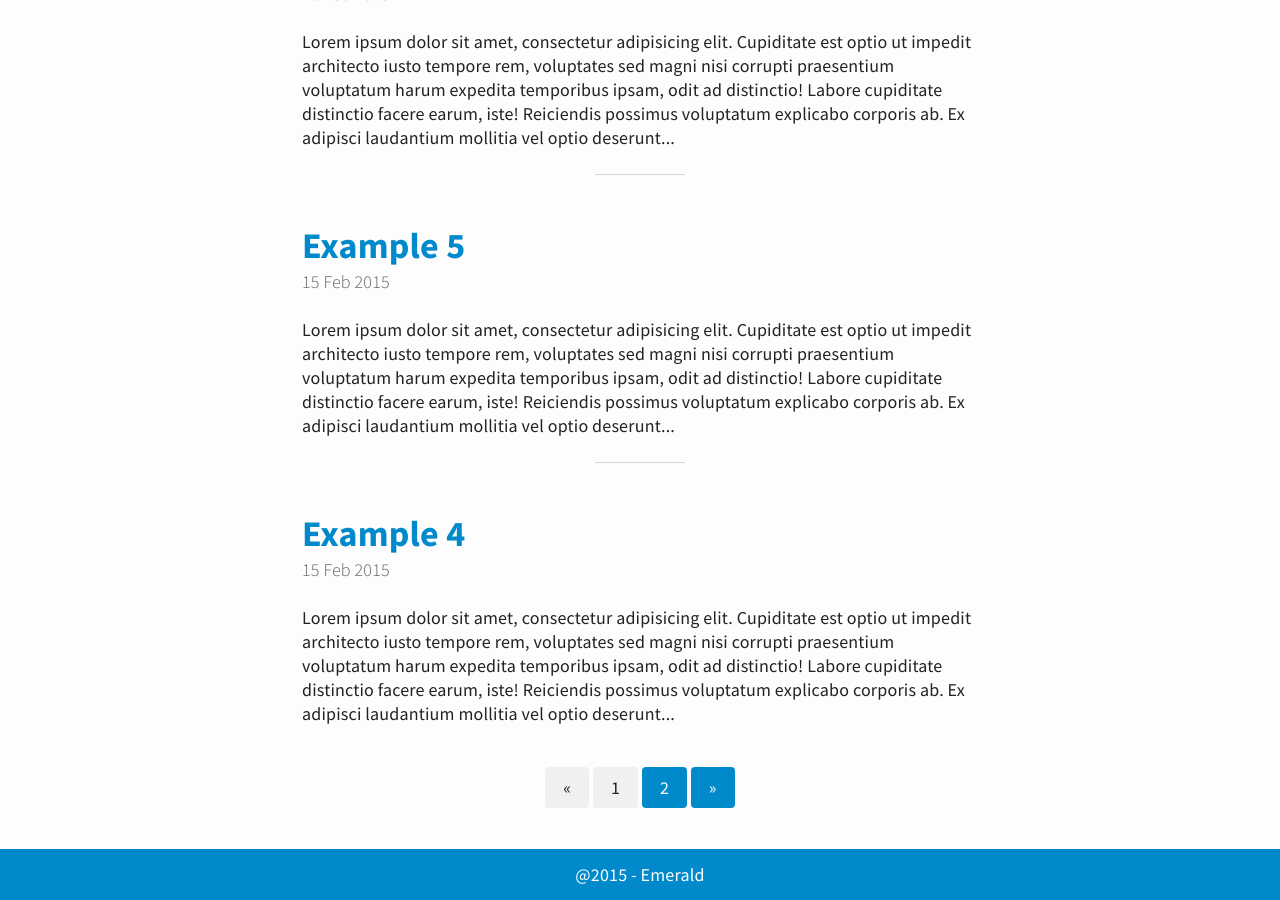
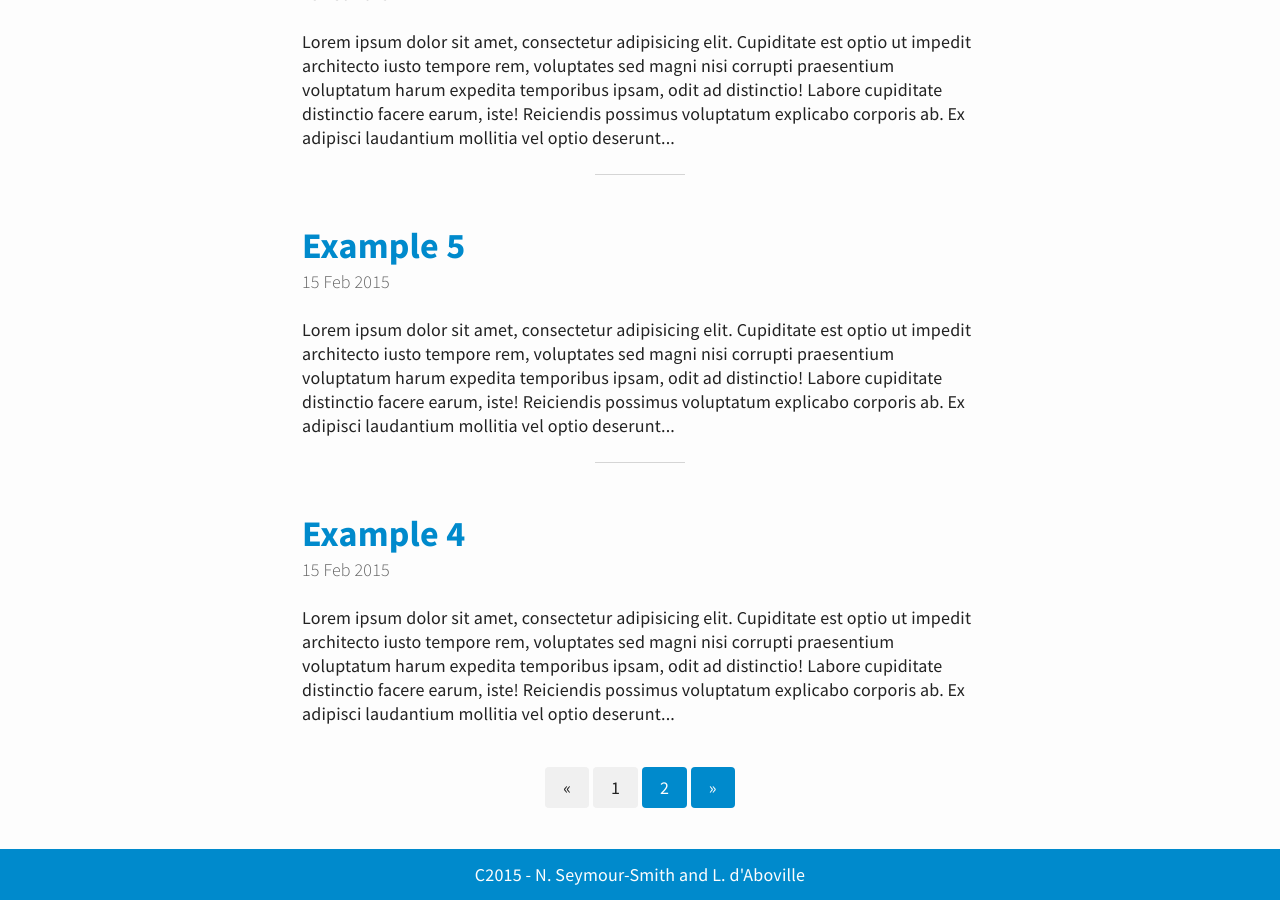
Before and after one commit to letsmake-uk/dharma-school, a Jekyll site: the page built from index.html, in a window 1280 px wide and 900 px high, scrolled down 1745 px. Built offline with Jekyll 4.4.1, drawn with Linux system fonts in a browser that asks for light colours; the list of posts is cut into pages by our own code.

Commit message:
changed footer

```diff
--- a/_includes/footer.html
+++ b/_includes/footer.html
@@ -1 +1 @@
-<footer><span>@2015 - Emerald</span></footer>
+<footer><span>C2015 - N. Seymour-Smith and L. d'Aboville</span></footer>
```
